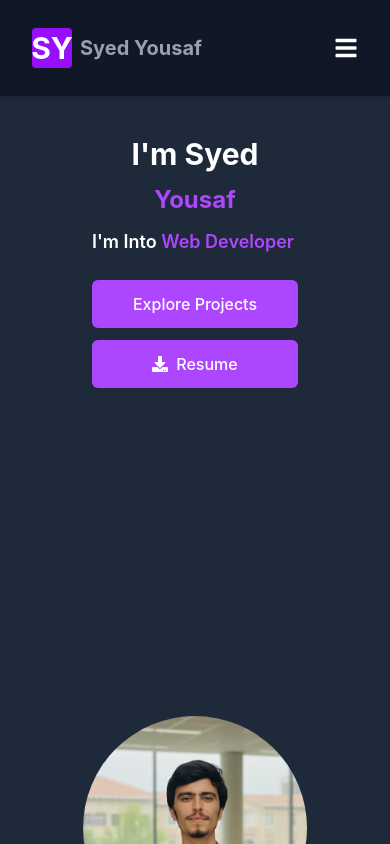
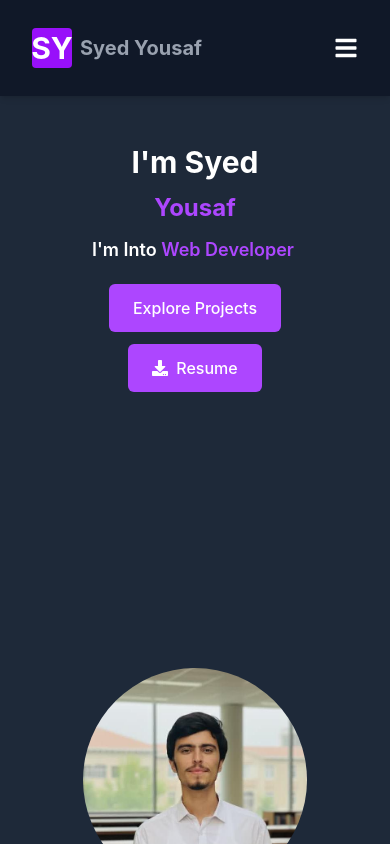
Before and after one commit to shameer125/yousaf-portfolio, a React (Vite) app: page / in a window 390 px wide. Shown: the top 844 px of the page. Built offline with nearby package versions, Linux system fonts and the light colour scheme.

Commit message:
update the hero section

```diff
--- a/src/component/Hero/Hero.jsx
+++ b/src/component/Hero/Hero.jsx
@@ -1,3 +1,148 @@
+// import React, { useEffect, useState } from "react";
+// import { FaDownload } from "react-icons/fa";
+// import { motion } from "framer-motion";
+// import my_img from "../../assets/my-pic.jpeg";
+
+// const roles = [
+//   "DIT Expert",
+//   "Graphic Designer",
+//   "Web Developer",
+//   "UI / UX Designer",
+//   "React Frontend Developer",
+// ];
+
+// const fromTop = {
+//   hidden: { opacity: 0, y: -60 },
+//   visible: {
+//     opacity: 1,
+//     y: 0,
+//     transition: { duration: 0.7 },
+//   },
+// };
+
+// const imageFromTop = {
+//   hidden: { opacity: 0, y: -70, scale: 0.9 },
+//   visible: {
+//     opacity: 1,
+//     y: 0,
+//     scale: 1,
+//     transition: { duration: 0.8 },
+//   },
+// };
+
+// /* ================= HERO ================= */
+
+// const Hero = () => {
+//   const [roleIndex, setRoleIndex] = useState(0);
+//   const [charIndex, setCharIndex] = useState(0);
+//   const [text, setText] = useState("");
+//   const [cursor, setCursor] = useState(true);
+
+//   /* Cursor Blink */
+//   useEffect(() => {
+//     const blink = setInterval(() => {
+//       setCursor((prev) => !prev);
+//     }, 500);
+//     return () => clearInterval(blink);
+//   }, []);
+
+//   /* Typing Effect */
+//   useEffect(() => {
+//     const currentRole = roles[roleIndex];
+
+//     if (charIndex < currentRole.length) {
+//       const timeout = setTimeout(() => {
+//         setText((prev) => prev + currentRole.charAt(charIndex));
+//         setCharIndex((prev) => prev + 1);
+//       }, 90);
+
+//       return () => clearTimeout(timeout);
+//     }
+
+//     // Pause before next role
+//     const pause = setTimeout(() => {
+//       setText("");
+//       setCharIndex(0);
+//       setRoleIndex((prev) => (prev + 1) % roles.length);
+//     }, 1200);
+
+//     return () => clearTimeout(pause);
+//   }, [charIndex, roleIndex]);
+
+//   return (
+//     <section
+//       id="home"
+//       className="flex flex-col md:flex-row items-center justify-between bg-gray-800 px-6 sm:px-8 text-white"
+//       style={{ height: "100vh" }}
+//     >
+//       {/* LEFT SIDE */}
+//       <div className="md:w-1/2 space-y-6 text-center md:text-left">
+//         {/* TYPING ROLES */}
+//         <div className="space-y-3 pt-10 sm:pt-0">
+//           <h1 className="text-3xl sm:text-4xl md:text-5xl font-bold">
+//             I'm Syed
+//           </h1>
+
+//           <span className="block text-2xl sm:text-3xl md:text-4xl font-bold text-purple-500">
+//             Yousaf
+//           </span>
+
+//           <h2 className="text-lg sm:text-xl md:text-2xl font-semibold">
+//             <span className="text-white">I'm Into </span>
+//             <span className="text-purple-500">
+//               {text}
+//               <span className="ml-1">{cursor && "|"}</span>
+//             </span>
+//           </h2>
+//         </div>
+
+//         {/* BUTTONS (FROM TOP + REPEAT ON SCROLL) */}
+//         <motion.div
+//           className="flex flex-col sm:flex-row sm:space-x-4 space-y-3 sm:space-y-0 justify-center md:justify-start"
+//           variants={fromTop}
+//           initial="hidden"
+//           whileInView="visible"
+//           viewport={{ once: false, amount: 0.4 }}
+//         >
+//           <motion.a
+//             href="#projects"
+//             whileHover={{ scale: 1.05 }}
+//             className="px-6 py-3 bg-purple-500 hover:bg-purple-600 rounded-md font-medium text-center"
+//           >
+//             Explore Projects
+//           </motion.a>
+
+//           <motion.a
+//             href="/resume.pdf"
+//             download
+//             whileHover={{ scale: 1.05 }}
+//             className="flex items-center justify-center px-6 py-3 bg-purple-500 hover:bg-purple-600 rounded-md font-medium"
+//           >
+//             <FaDownload className="mr-2" /> Resume
+//           </motion.a>
+//         </motion.div>
+//       </div>
+
+//       {/* RIGHT IMAGE (FROM TOP + REPEAT ON SCROLL) */}
+//       <motion.div
+//         className="md:w-1/2 mt-8 md:mt-0 flex justify-center"
+//         variants={imageFromTop}
+//         initial="hidden"
+//         whileInView="visible"
+//         viewport={{ once: false, amount: 0.4 }}
+//       >
+//         <img
+//           src={my_img}
+//           alt="Inam"
+//           className="w-56 h-56 sm:w-64 sm:h-64 md:w-80 md:h-80 object-cover rounded-full"
+//         />
+//       </motion.div>
+//     </section>
+//   );
+// };
+
+// export default Hero;
+
 import React, { useEffect, useState } from "react";
 import { FaDownload } from "react-icons/fa";
 import { motion } from "framer-motion";
@@ -30,9 +175,7 @@ const imageFromTop = {
   },
 };
 
-
 /* ================= HERO ================= */
-
 
 const Hero = () => {
   const [roleIndex, setRoleIndex] = useState(0);
@@ -61,7 +204,6 @@ const Hero = () => {
       return () => clearTimeout(timeout);
     }
 
-    // Pause before next role
     const pause = setTimeout(() => {
       setText("");
       setCharIndex(0);
@@ -74,13 +216,11 @@ const Hero = () => {
   return (
     <section
       id="home"
-      className="flex flex-col md:flex-row items-center justify-between bg-gray-800 px-6 sm:px-8 text-white"
-      style={{ height: "100vh" }}
+      className="flex flex-col md:flex-row items-center justify-between bg-gray-800 px-6 sm:px-8 py-12 md:py-0 text-white min-h-screen"
     >
       {/* LEFT SIDE */}
-      <div className="md:w-1/2 space-y-6 text-center md:text-left">
-        {/* TYPING ROLES */}
-        <div className="space-y-3 pt-10 sm:pt-0">
+      <div className="md:w-1/2 space-y-5 text-center md:text-left">
+        <div className="space-y-3">
           <h1 className="text-3xl sm:text-4xl md:text-5xl font-bold">
             I'm Syed
           </h1>
@@ -98,9 +238,9 @@ const Hero = () => {
           </h2>
         </div>
 
-        {/* BUTTONS (FROM TOP + REPEAT ON SCROLL) */}
+        {/* BUTTONS */}
         <motion.div
-          className="flex flex-col sm:flex-row sm:space-x-4 space-y-3 sm:space-y-0 justify-center md:justify-start"
+          className="flex flex-col sm:flex-row gap-3 sm:gap-4 items-center md:items-start"
           variants={fromTop}
           initial="hidden"
           whileInView="visible"
@@ -125,9 +265,9 @@ const Hero = () => {
         </motion.div>
       </div>
 
-      {/* RIGHT IMAGE (FROM TOP + REPEAT ON SCROLL) */}
+      {/* RIGHT IMAGE */}
       <motion.div
-        className="md:w-1/2 mt-8 md:mt-0 flex justify-center"
+        className="md:w-1/2 mt-6 md:mt-0 flex justify-center"
         variants={imageFromTop}
         initial="hidden"
         whileInView="visible"
@@ -135,7 +275,7 @@ const Hero = () => {
       >
         <img
           src={my_img}
-          alt="Inam"
+          alt="Yousaf"
           className="w-56 h-56 sm:w-64 sm:h-64 md:w-80 md:h-80 object-cover rounded-full"
         />
       </motion.div>
```
